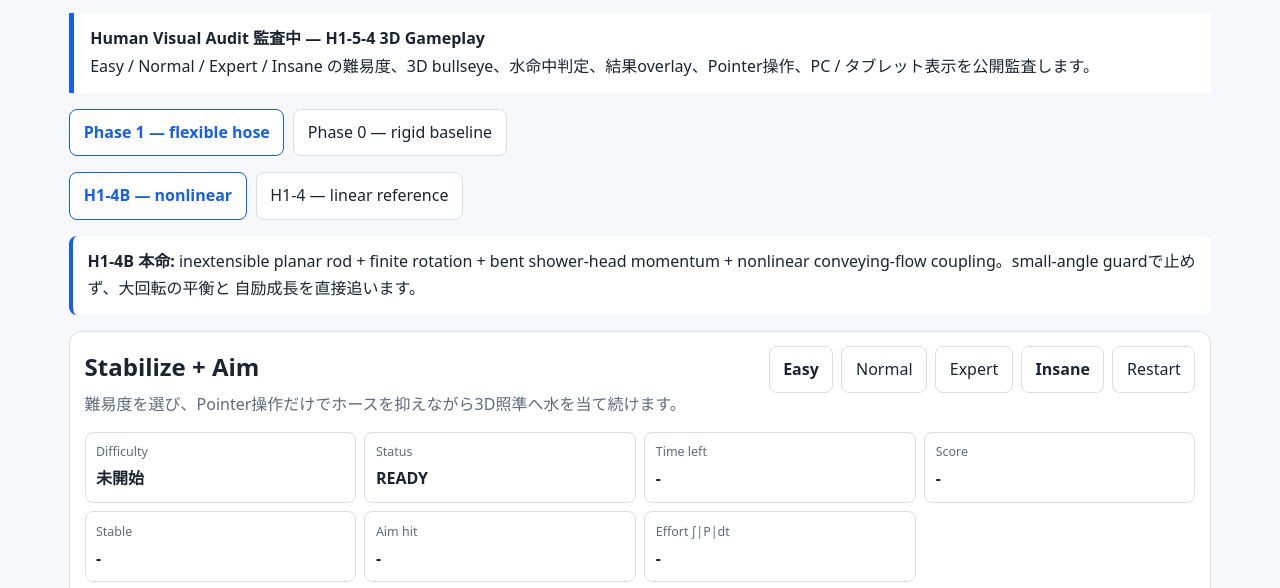
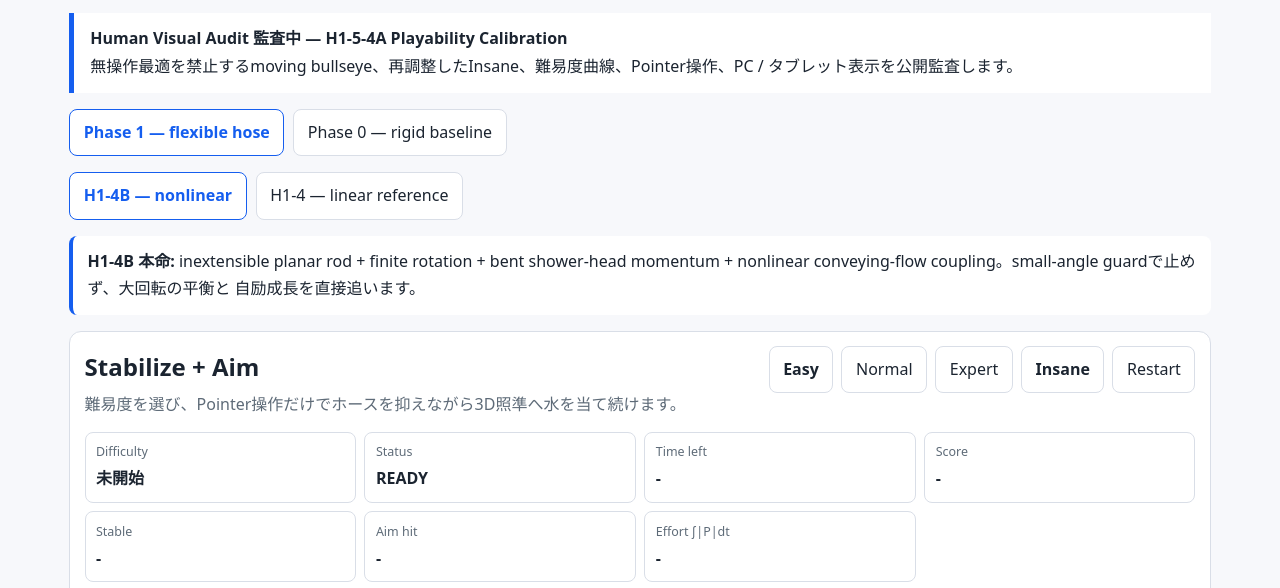
Before and after one commit to InSuns21/biped-control-lab, a website with bundled scripts: page docs/labs/x1-shower-tvc/index.html in a window 1280 px wide. Shown: the part 166-754 px from the top of the page. Built offline with nearby package versions, Linux system fonts and the light colour scheme.

Commit message:
docs(shower): expose H1-5-4A moving-target audit

```diff
--- a/docs/labs/x1-shower-tvc/index.html
+++ b/docs/labs/x1-shower-tvc/index.html
@@ -13,8 +13,8 @@
   <p class="lead">流水で暴れる柔軟ホースを手元境界から制御し、安定化しながら3D照準へ水を当てるゲームと、その背後の物理を比較します。</p>
 
   <div class="callout" role="status" aria-label="Human Visual Audit status">
-    <strong>Human Visual Audit 監査中 — H1-5-4 3D Gameplay</strong><br>
-    Easy / Normal / Expert / Insane の難易度、3D bullseye、水命中判定、結果overlay、Pointer操作、PC / タブレット表示を公開監査します。
+    <strong>Human Visual Audit 監査中 — H1-5-4A Playability Calibration</strong><br>
+    無操作最適を禁止するmoving bullseye、再調整したInsane、難易度曲線、Pointer操作、PC / タブレット表示を公開監査します。
   </div>
 
   <div class="phase-switch" role="tablist" aria-label="Shower model phase">
@@ -245,6 +245,7 @@
         <p><strong>H1-5-2:</strong> ゲームではRMSと静的平衡からのtip角度誤差をtargetにします。failure envelopeを一定時間超えると即失敗、時間切れまで耐えてtarget内滞在率を満たせば成功です。scoreは追従品質から、過剰な境界仕事とactuator saturationを減点します。</p>
         <p><strong>H1-5-3:</strong> 3D Game は上の2D nonlinear rod stateを <code>[x,y] → [X,Y,Zfixed]</code> で3D空間へ写しています。ホース運動をrenderer側で作り直していないため、3D Game と2D Debugは同じ物理状態を見ています。</p>
         <p><strong>H1-5-4:</strong> Easy / Normal / Expert / Insane で流量・安定化target・照準半径・必要命中率・手元authorityが変わります。水の命中はノズル位置とphysics outlet rayから計算し、安定化と命中率の両方を満たしたときだけ成功です。</p>
+        <p><strong>H1-5-4A:</strong> bullseyeは難易度ごとのphysics-time scheduleで移動します。Easyも2.5秒後には操作が必要になり、Normal / Expert / Insaneは無操作ではクリアできないことをCIで固定しています。InsaneはFast 22を保ったまま成功可能側へ緩和しています。</p>
       </section>
     </section>
 
```
